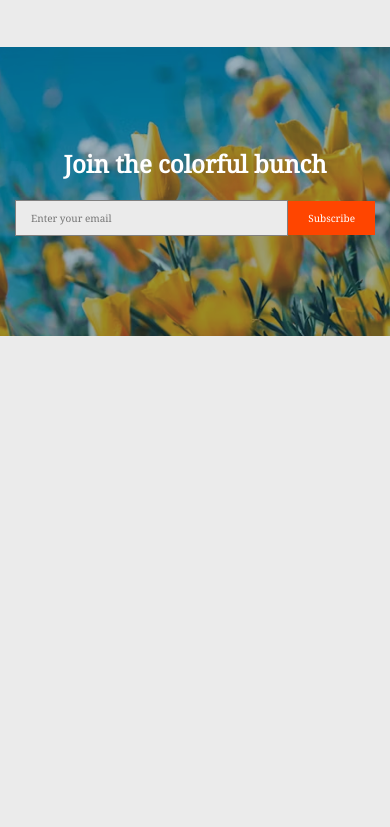
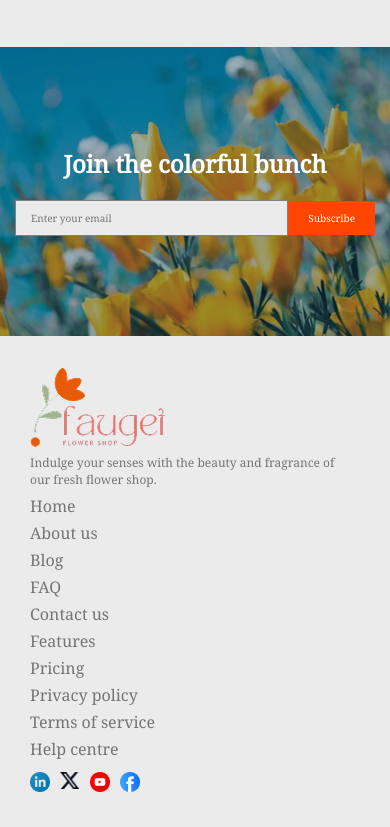
Before and after one commit to raihan-md-abdullah/assignment-02, a plain HTML site: page index.html in a window 390 px wide. Shown: the part 2600-3427 px from the top of the page. Before the commit the page ends 3036 px from the top, so only its background shows below. Drawn offline with Linux system fonts and the light colour scheme.

Commit message:
Added Footer section with Responsive🤝👌

```diff
--- a/index.html
+++ b/index.html
@@ -99,5 +99,39 @@
     </section>
 
     </main>
+    <footer class="footer-sect">
+      <div class="footer-container">
+        <div class="foot-logo">
+          <img src="Images/logo.png" alt="Logo Here">
+          <p class="logo-bottom bn-txt">
+            Indulge your senses with the beauty and fragrance of our fresh flower shop.
+          </p>
+        </div>
+        <div class="menu-foot">
+          <ul>
+            <li><a href="">Home</a></li>
+            <li><a href="">About us</a></li>
+            <li><a href="">Blog</a></li>
+            <li><a href="">FAQ</a></li>
+            <li><a href="">Contact  us</a></li>
+          </ul>
+        </div>
+         <div class="menu-foot">
+   <ul>
+     <li><a href="">Features</a></li>
+     <li><a href="">Pricing</a> </li>
+     <li><a href="">Privacy policy </a></li>
+     <li><a href="">Terms of service</a></li>
+     <li><a href="">Help centre </a></li>
+   </ul>
+ </div>
+ <div class="icon">
+  <a href=""><img src="Images/icon-linkedin.png" alt=""></a>
+  <a href=""><img src="Images/icon-twitter.png" alt=""></a>
+  <a href=""><img src="Images/icon-youtube.png" alt=""></a>
+  <a href=""><img src="Images/icon-facebook.png" alt=""></a>
+ </div>
+      </div>
+    </footer>
   </body>
 </html>
--- a/style.css
+++ b/style.css
@@ -11,7 +11,7 @@
   margin-bottom: 80px;
 }
 section{
-  margin-bottom: 100px;
+  margin-top: 100px;
 }
 /*Nav-bar Section*/
 
@@ -99,6 +99,8 @@ section{
 }
 .cards button:hover{
   background-color: #FF0000;
+  color: white;
+  transform: scale(1.1);
 }
 
 /* Plants Lover Section*/
@@ -162,9 +164,45 @@ justify-items: space-evenly;
 .input-area button:hover{
   background-color: red;
   color: white;
+  transform: scale(1.1);
 }
 
-
+/*Footer Section*/
+.footer-container{
+  display: grid;
+  grid-template-columns: repeat(4, 1fr);
+  padding: 30px 0;
+  margin-left: 30px;
+}
+.menu-foot li{
+  font-size: 18px;
+  margin-bottom: 5%;
+}
+.menu-foot ul{
+  list-style-type: none;
+}
+.menu-foot a{
+  text-decoration: none;
+  color: #747474;
+  cursor: pointer;
+}
+.menu-foot li a:hover{
+  background-color: red;
+  color: white;
+}
+.icon {
+  display: flex;
+  justify-content: center;
+  gap: 20px;
+}
+.icon a img {
+  width: 25px;
+  height: auto;
+  cursor: pointer;
+}
+.icon a img:hover {
+  transform: scale(1.5);
+}
 
 
 /*Responsive Section*/
@@ -254,5 +292,33 @@ justify-items: space-evenly;
     font-size: 10px;
 
   }
+  /*Footer Section*/
+  .footer-container{
+    grid-template-columns: repeat(1,1fr);
+  }
+ .logo-bottom{
+   margin-right: 50px;
+   margin-bottom: 7px;
+ }
+  .menu-foot li {
+  font-size: 1rem;
+  margin-bottom: 5px;
 
 }
+.icon {
+  justify-content: flex-start;
+  gap: 10px;
+  margin-top: 7px;
+}
+.icon a img {
+  width: 20px;
+  height: auto;
+  cursor: pointer;
+}
+.icon a img:hover {
+  transform: scale(1.3);
+}
+
+
+
+}
```
